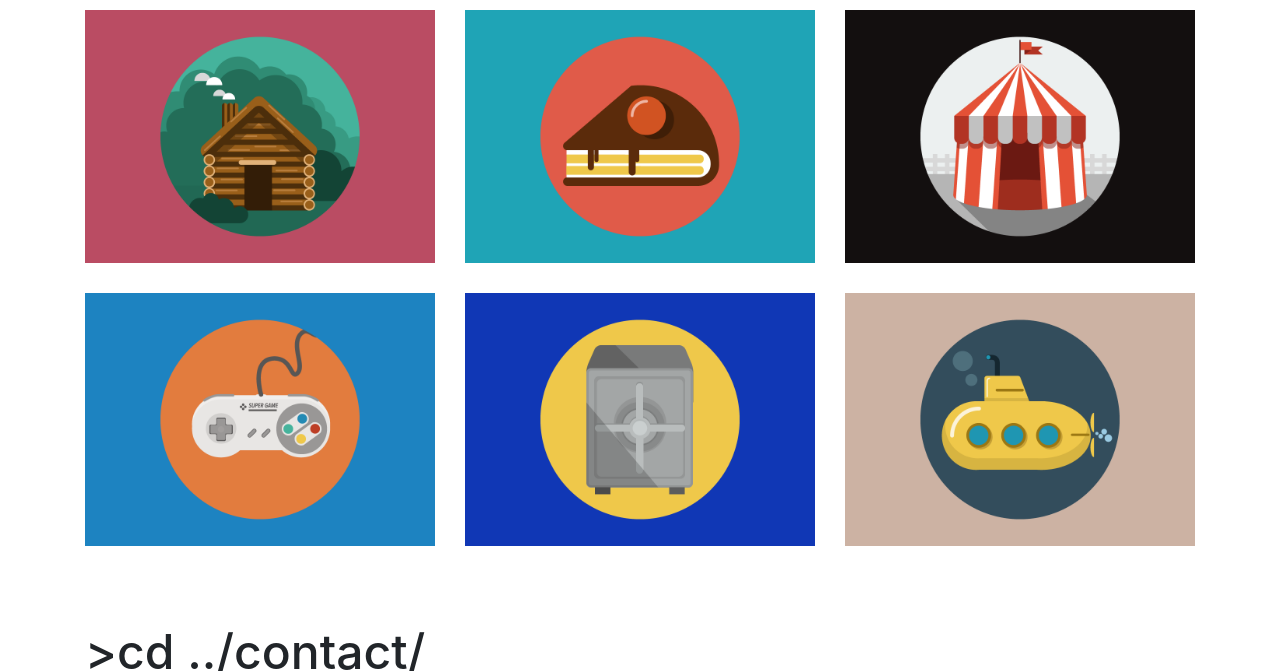
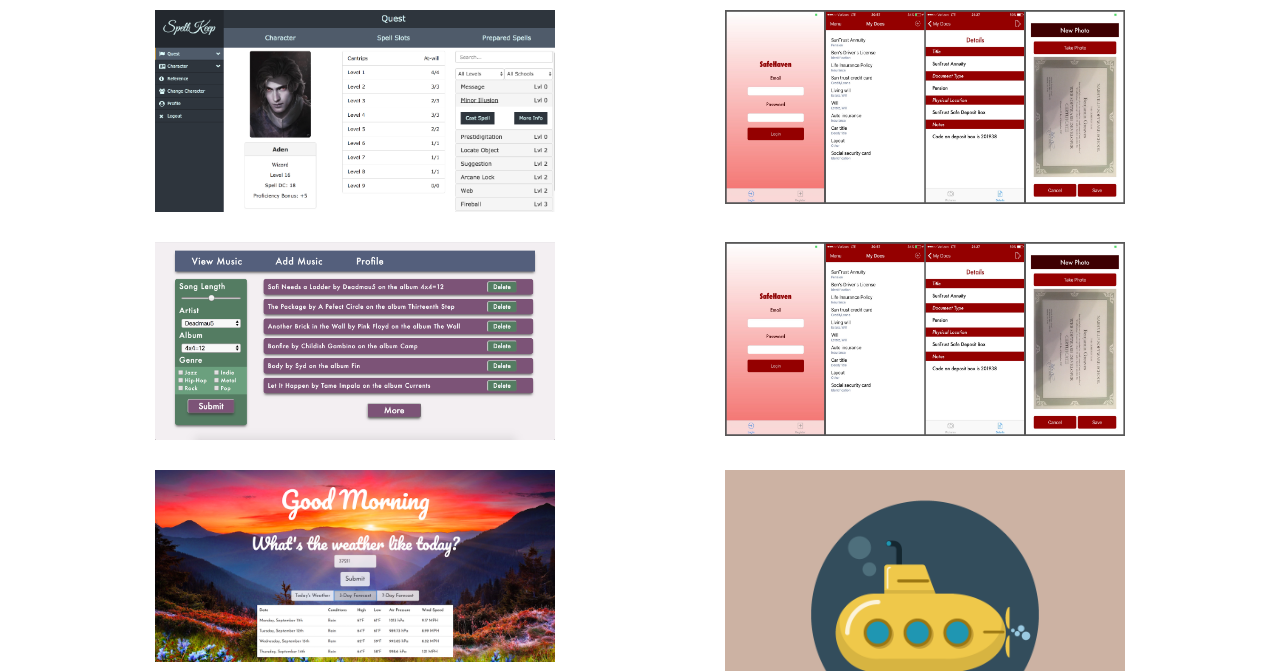
Before and after one commit to BSGreaves/mysite, a website with bundled scripts: page index.html in a window 1280 px wide. Shown: the part 649-1320 px from the top of the page. Built offline with nearby package versions, Linux system fonts and the light colour scheme; a web font is replaced by a local one.

Commit message:
Portfolio pics showing

```diff
--- a/index.html
+++ b/index.html
@@ -54,57 +54,57 @@
         <h2>>cd projects/</h2>
         <h2>>ls</h2>
         <div class="row">
-          <div class="col-sm-4 portfolio-item">
+          <div class="col-sm-6 portfolio-item">
             <a class="portfolio-link" href="#portfolioModal1" data-toggle="modal">
               <div class="caption">
                 <div class="caption-content">
                   <i class="fa fa-search-plus fa-3x"></i>
                 </div>
               </div>
-              <img class="img-fluid" src="img/portfolio/cabin.png" alt="">
+              <img class="img-fluid" src="img/portfolio/SpellKeep.png" alt="">
             </a>
           </div>
-          <div class="col-sm-4 portfolio-item">
+          <div class="col-sm-6 portfolio-item">
             <a class="portfolio-link" href="#portfolioModal2" data-toggle="modal">
               <div class="caption">
                 <div class="caption-content">
                   <i class="fa fa-search-plus fa-3x"></i>
                 </div>
               </div>
-              <img class="img-fluid" src="img/portfolio/cake.png" alt="">
+              <img class="img-fluid" src="img/portfolio/SafeHaven.jpeg" alt="">
             </a>
           </div>
-          <div class="col-sm-4 portfolio-item">
+          <div class="col-sm-6 portfolio-item">
             <a class="portfolio-link" href="#portfolioModal3" data-toggle="modal">
               <div class="caption">
                 <div class="caption-content">
                   <i class="fa fa-search-plus fa-3x"></i>
                 </div>
               </div>
-              <img class="img-fluid" src="img/portfolio/circus.png" alt="">
+              <img class="img-fluid" src="img/portfolio/MusicHistory.png" alt="">
             </a>
           </div>
-          <div class="col-sm-4 portfolio-item">
+          <div class="col-sm-6 portfolio-item">
             <a class="portfolio-link" href="#portfolioModal4" data-toggle="modal">
               <div class="caption">
                 <div class="caption-content">
                   <i class="fa fa-search-plus fa-3x"></i>
                 </div>
               </div>
-              <img class="img-fluid" src="img/portfolio/game.png" alt="">
+              <img class="img-fluid" src="img/portfolio/SafeHaven.jpeg" alt="">
             </a>
           </div>
-          <div class="col-sm-4 portfolio-item">
+          <div class="col-sm-6 portfolio-item">
             <a class="portfolio-link" href="#portfolioModal5" data-toggle="modal">
               <div class="caption">
                 <div class="caption-content">
                   <i class="fa fa-search-plus fa-3x"></i>
                 </div>
               </div>
-              <img class="img-fluid" src="img/portfolio/safe.png" alt="">
+              <img class="img-fluid" src="img/portfolio/WeatherApp.png" alt="">
             </a>
           </div>
-          <div class="col-sm-4 portfolio-item">
+          <div class="col-sm-6 portfolio-item">
             <a class="portfolio-link" href="#portfolioModal6" data-toggle="modal">
               <div class="caption">
                 <div class="caption-content">
```
Also changed, not shown: img/portfolio/MusicHistory.png (added), img/portfolio/SafeHaven.jpeg (added), img/portfolio/SpellKeep.png (added), img/portfolio/WeatherApp.png (added).
